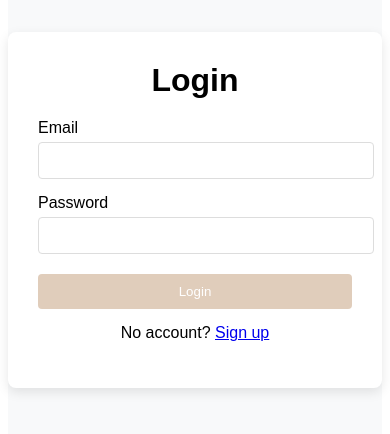
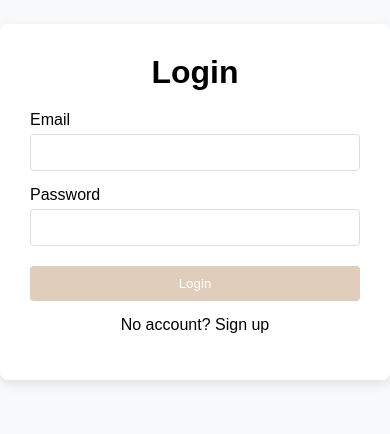
Before and after one commit to schoenwetteradam/wix-keeping-it-cute-app, a Next.js app: page /login in a window 390 px wide. Shown: the part 220-654 px from the top of the page. Built offline with nearby package versions, Linux system fonts and the light colour scheme; no server answers.

Commit message:
Add global styles and mobile viewport

```diff
--- a/pages/_app.js
+++ b/pages/_app.js
@@ -1,5 +1,6 @@
 import React from 'react'
 import ErrorBoundary from '../components/ErrorBoundary'
+import '../styles/globals.css'
 
 export default function MyApp({ Component, pageProps }) {
   return (
--- /dev/null
+++ b/pages/_document.js
@@ -0,0 +1,15 @@
+import { Html, Head, Main, NextScript } from 'next/document'
+
+export default function Document() {
+  return (
+    <Html>
+      <Head>
+        <meta name="viewport" content="width=device-width, initial-scale=1" />
+      </Head>
+      <body>
+        <Main />
+        <NextScript />
+      </body>
+    </Html>
+  )
+}
--- a/pages/staff.js
+++ b/pages/staff.js
@@ -388,7 +388,6 @@ export default function StaffPortal() {
     <>
       <Head>
         <title>Staff Portal - {branding?.salon_name || 'Keeping It Cute Salon & Spa'}</title>
-        <meta name="viewport" content="width=device-width, initial-scale=1" />
         <link rel="icon" href={branding?.logo_url || '/favicon.ico'} />
       </Head>
 
--- /dev/null
+++ b/styles/globals.css
@@ -0,0 +1,32 @@
+html, body {
+  padding: 0;
+  margin: 0;
+  box-sizing: border-box;
+  font-family: Arial, sans-serif;
+}
+
+*, *::before, *::after {
+  box-sizing: inherit;
+}
+
+a {
+  color: inherit;
+  text-decoration: none;
+}
+
+img {
+  max-width: 100%;
+  height: auto;
+}
+
+.container {
+  width: 90%;
+  max-width: 1200px;
+  margin: 0 auto;
+}
+
+@media (max-width: 600px) {
+  body {
+    font-size: 16px;
+  }
+}
```
